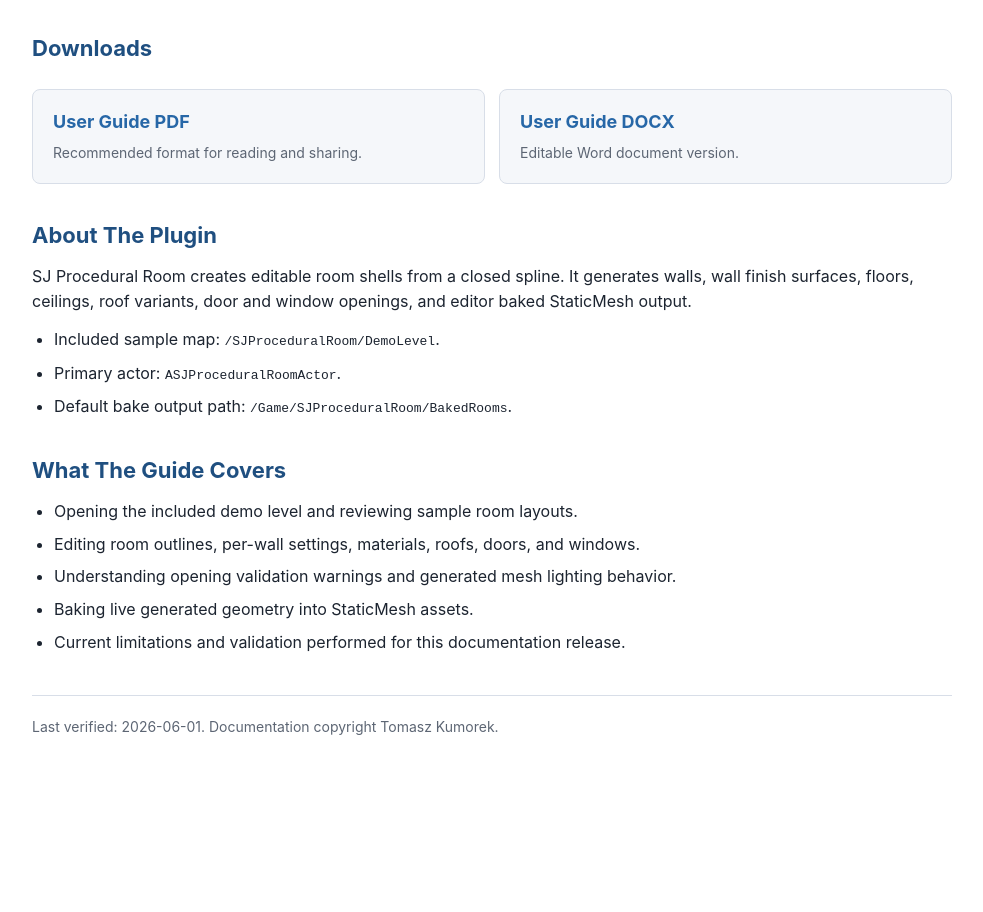
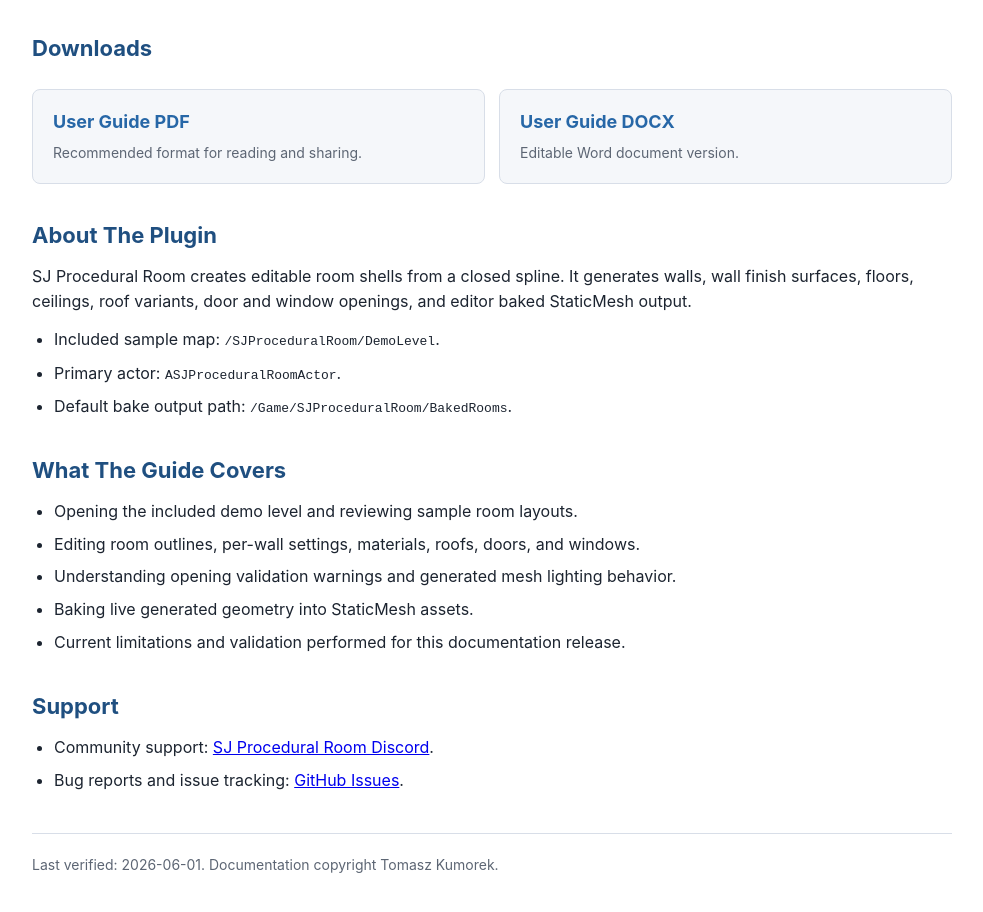
Before and after one commit to newDevPL/SJRoomGenerator.github.io, a plain HTML site: page index.html in a window 1280 px wide. Shown: the part 170-1082 px from the top of the page, without its empty margins (148-1131 px from the left). Before the commit the page ends 972 px from the top, so only its background shows below. Drawn offline with Linux system fonts and the light colour scheme.

Commit message:
Add support links to public docs

```diff
--- a/index.html
+++ b/index.html
@@ -153,6 +153,14 @@
       </ul>
     </section>
 
+    <section aria-labelledby="support">
+      <h2 id="support">Support</h2>
+      <ul>
+        <li>Community support: <a href="https://discord.gg/h8XMBXUD">SJ Procedural Room Discord</a>.</li>
+        <li>Bug reports and issue tracking: <a href="https://github.com/newDevPL/SJRoomGenerator.github.io/issues">GitHub Issues</a>.</li>
+      </ul>
+    </section>
+
     <footer>
       Last verified: 2026-06-01. Documentation copyright Tomasz Kumorek.
     </footer>
```
Also changed, not shown: 3 other files.
